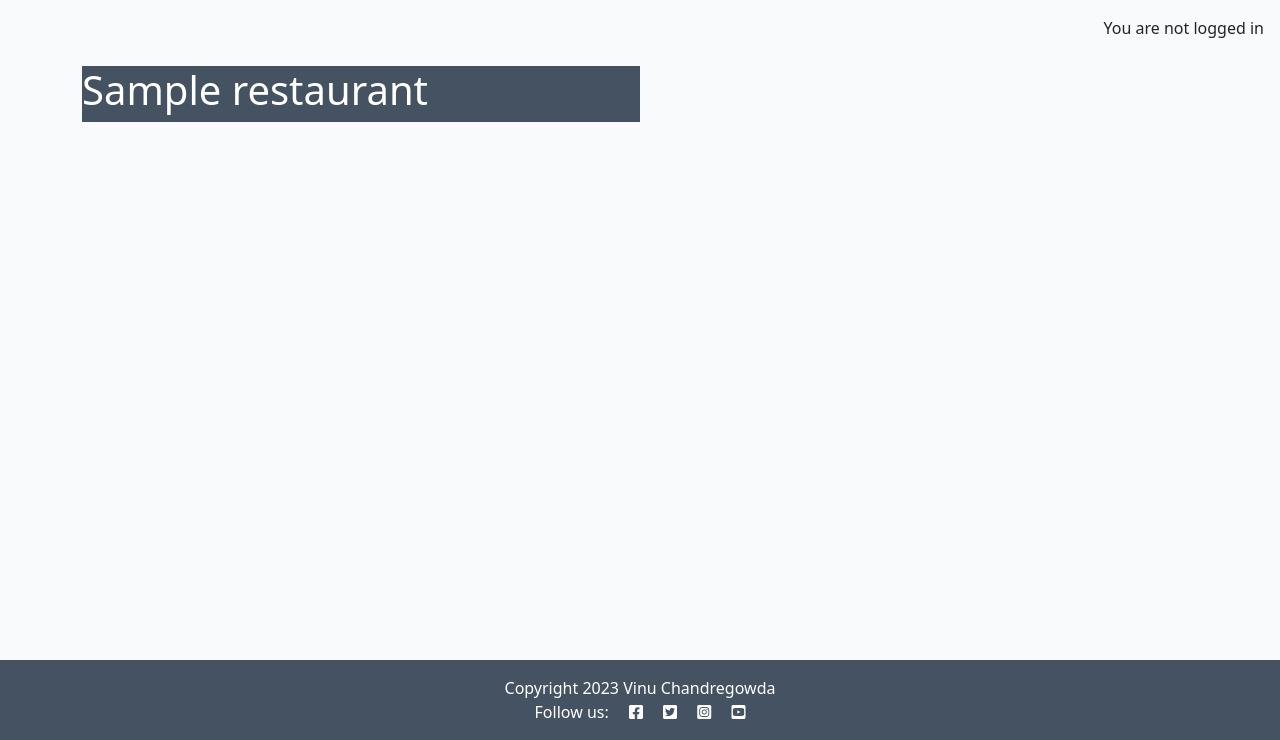
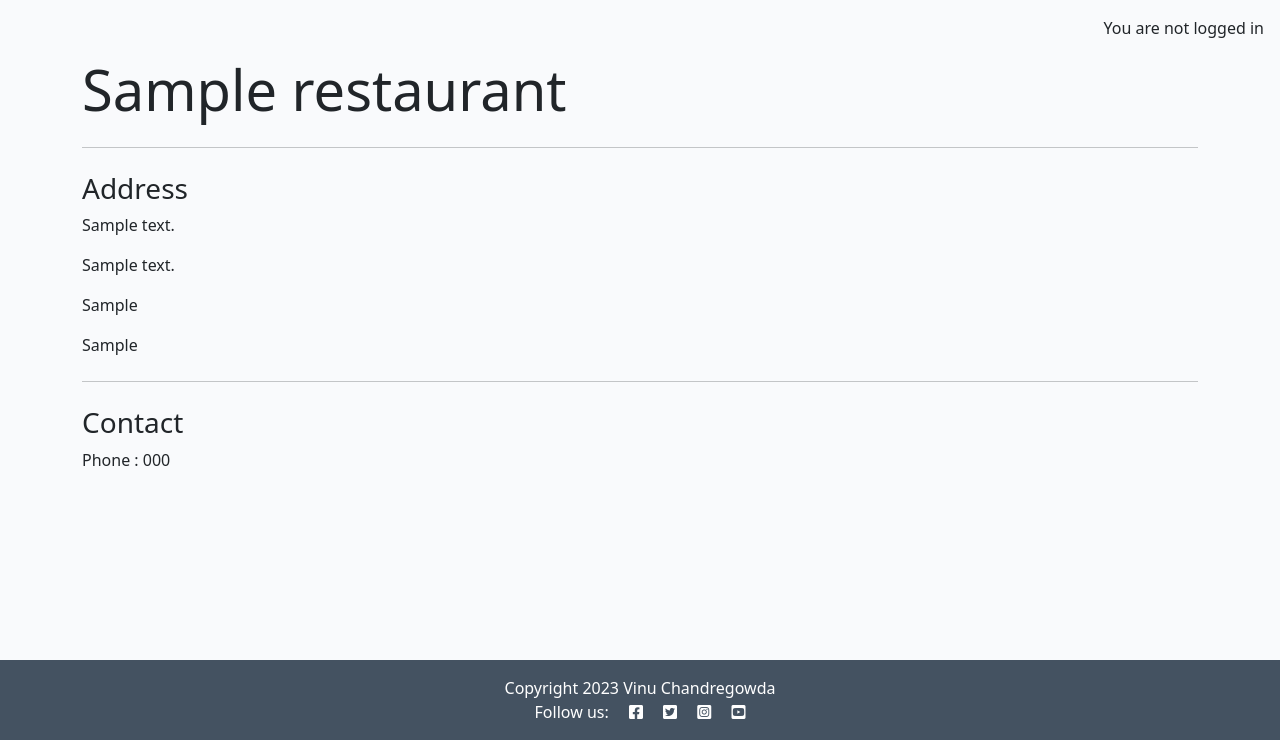
Before and after one commit to vinuc49/Project4_food-blog, a Django app: page /1/restaurant/1/ in a window 1280 px wide. Shown: the part 60-800 px from the top of the page. Run offline with Django 4.2, Linux system fonts and the light colour scheme; tables that the repository leaves empty hold one stand-in row (values such as "Sample post").

Commit message:
add new data

```diff
--- a/blog/admin.py
+++ b/blog/admin.py
@@ -16,6 +16,7 @@ class RestaurantAdmin(SummernoteModelAdmin):
     list_display = ('name', 'city', 'phone', 'created_on')
     search_fields = ['name', 'city']
     list_filter = ('city', 'county')
+    summernote_fields = ('description',)
 
 @admin.register(Comment)
 class CommentAdmin(SummernoteModelAdmin):
--- a/blog/models.py
+++ b/blog/models.py
@@ -7,6 +7,7 @@ STATUS = ((0, "Draft"), (1, "Published"))
 
 class Restaurant(models.Model):
     name = models.CharField(max_length=200, unique=True)
+    description = models.TextField(default=None)
     address1 = models.CharField(max_length=200)
     address2 = models.CharField(max_length=200, null=True, blank=True)
     city = models.CharField(max_length=50)
--- a/blog/templates/blog/post_detail.html
+++ b/blog/templates/blog/post_detail.html
@@ -33,10 +33,10 @@
     <div class="col card mb-4  mt-3 left  top">
       <div class="card-body">
         <!-- The restaurant content goes inside the card-text. -->
-        <p class="card-text">This recipe is from
+        <h5 class="card-text">This recipe is from
           <a href="restaurant/{{ post.restaurant.id }}">{{ post.restaurant.name | safe }}</a>
           restaurant
-        </p>
+        </h5>
       </div>
     </div>
   </div>
--- a/blog/templates/blog/restaurant_detail.html
+++ b/blog/templates/blog/restaurant_detail.html
@@ -1,14 +1,17 @@
 {% extends 'base.html' %} {% block content %}
 {% load static %}
-
-<div class="masthead">
-  <div class="container">
-    <div class="row g-0">
-      <div class="col-md-6 masthead-text">
-        <!-- Restaurant name goes in these h1 tags -->
-        <h1 class="rest-name">{{ restaurant.name }}</h1>
-      </div>
-    </div>
+<div class="container">
+  <div class="jumbotron">
+    <h1 class="display-4">{{ restaurant.name }}</h1>
+    <hr class="my-4">
+    <h3 class="rest-name">Address</h3>
+    <p>{{ restaurant.address1 }}</p>
+    <p>{{ restaurant.address2 }}</p>
+    <p>{{ restaurant.city }}</p>
+    <p>{{ restaurant.county }}</p>
+    <hr class="my-4">
+    <h3 class="rest-name">Contact</h3>
+    <p>Phone : {{ restaurant.phone }}</p>
   </div>
 </div>
 
```
Also changed, not shown: blog/migrations/0001_initial.py, blog/migrations/0002_post_updated_on.py (deleted), blog/migrations/0003_alter_post_options_post_excerpt_and_more.py (deleted), blog/migrations/0004_post_featured_image.py (deleted), blog/migrations/0005_restaurant_post_restaurant.py (deleted), blog/migrations/0006_alter_restaurant_address2.py (deleted), blog/migrations/0007_remove_restaurant_restaurant_id.py (deleted).
